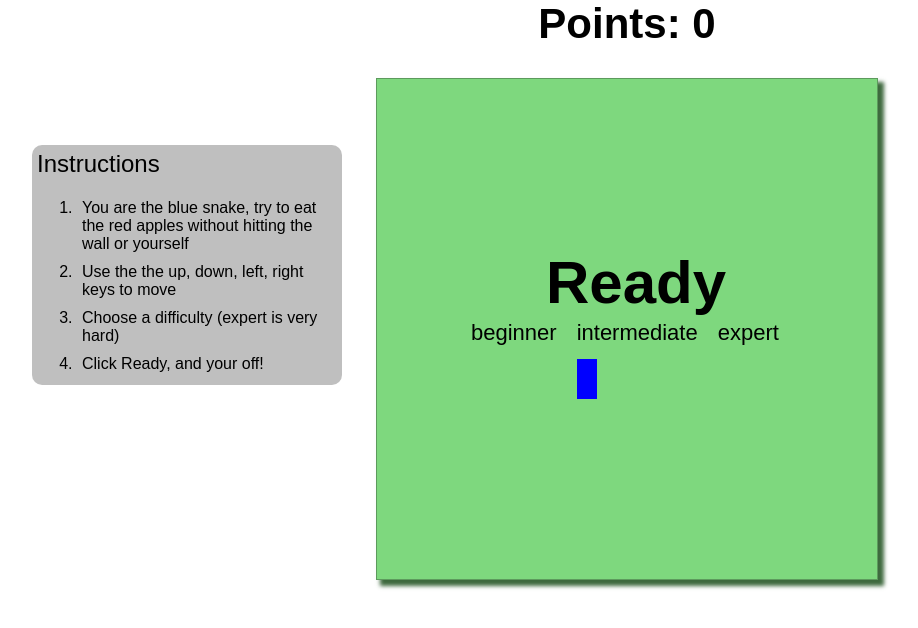
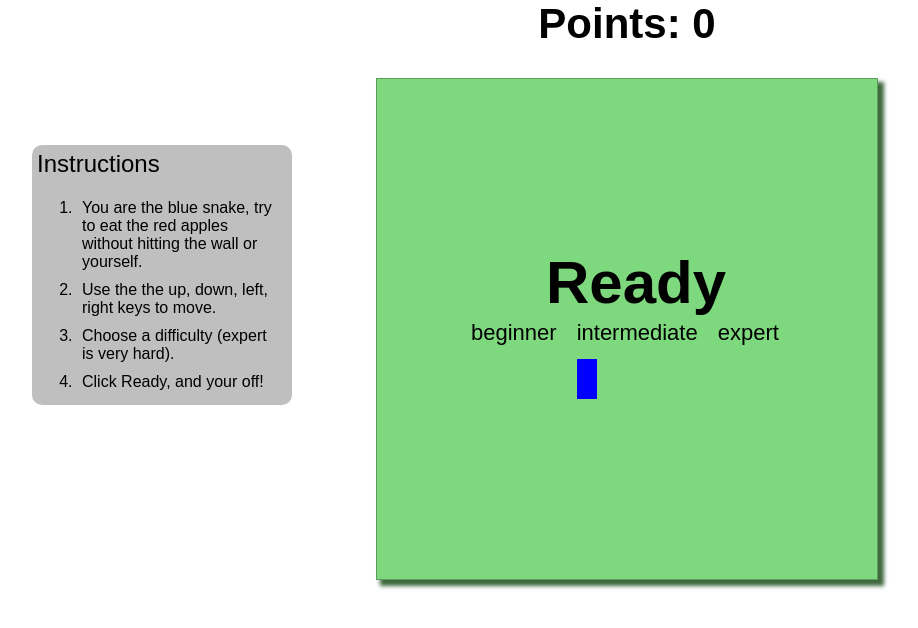
Before and after one commit to sporeport/snake, a plain HTML site: page index.html in a window 1280 px wide. Shown: the whole page, without its empty margins (13-931 px from the left). Drawn offline with Linux system fonts and the light colour scheme.

Commit message:
shrink instuctions width.

```diff
--- a/assets/snakeGame.css
+++ b/assets/snakeGame.css
@@ -134,15 +134,15 @@ div.points {
 
 .instructions-container {
   position: absolute;
-  width: 300px;
+  width: 250px;
   left: 50px;
   top: 150px;
 }
 
 .transparent_bg {
   position: absolute;
-  width: 310px;
-  height: 240px;
+  width: 260px;
+  height: 260px;
   left: 45px;
   top: 145px;
   opacity: .25;
--- a/index.html
+++ b/index.html
@@ -13,9 +13,9 @@
     <div class="instructions-container">
       <h2>Instructions</h2>
       <ol>
-        <li>You are the blue snake, try to eat the red apples without hitting the wall or yourself</li>
-        <li>Use the the up, down, left, right keys to move</li>
-        <li>Choose a difficulty (expert is very hard)</li>
+        <li>You are the blue snake, try to eat the red apples without hitting the wall or yourself.</li>
+        <li>Use the the up, down, left, right keys to move.</li>
+        <li>Choose a difficulty (expert is very hard).</li>
         <li>Click Ready, and your off!</li>
       </ol>
     </div>
```
